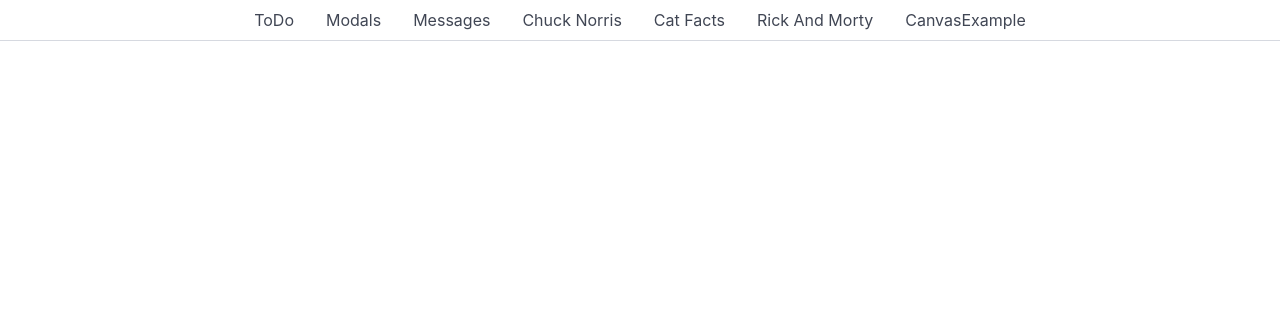
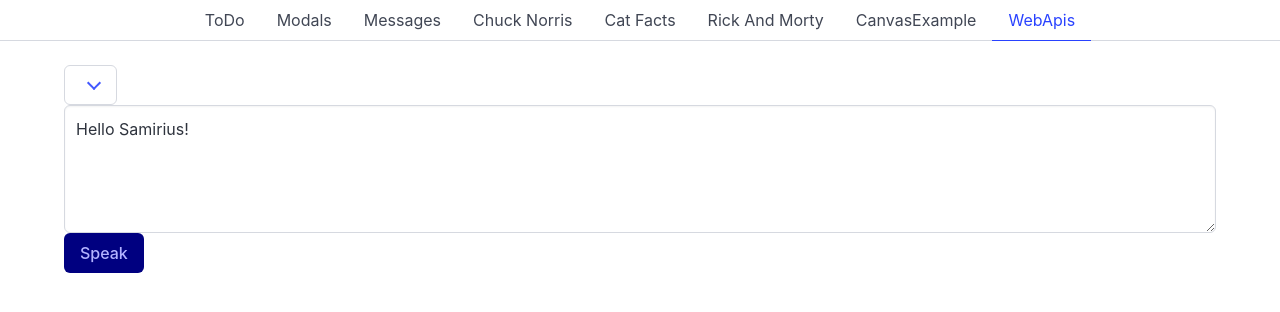
Before and after one commit to milestails777/learnnode, a Vue app: page /webapis in a window 1280 px wide. Shown: the top 312 px of the page. Built offline with nearby package versions, Linux system fonts and the light colour scheme.

Commit message:
add speech voices synth  byt using webapi

```diff
--- a/src/index.js
+++ b/src/index.js
@@ -8,6 +8,7 @@ import ChuckNorris from './pages/ChuckNorris.vue';
 import CatFacts from './pages/CatFacts.vue';
 import RickAndMorty from './pages/RickAndMorty.vue';
 import Canvas from './pages/CanvasExample.vue';
+import WebApis from './pages/WebApis.vue';
 
 const routes = [
   { path: '/', component: ToDo, name: 'ToDo' },
@@ -16,7 +17,8 @@ const routes = [
   { path: '/chuck', component: ChuckNorris, name: 'Chuck Norris'},
   { path: '/catfacts', component: CatFacts, name: 'Cat Facts' },
   { path: '/rickandmorty', component: RickAndMorty, name: 'Rick And Morty'},
-  { path: '/canvas', component: Canvas, name: 'CanvasExample'}
+  { path: '/canvas', component: Canvas, name: 'CanvasExample'},
+  { path: '/webapis', component: WebApis, name: 'WebApis'}
 ];
 
 export const router = createRouter({
--- a/src/pages/CanvasExample.vue
+++ b/src/pages/CanvasExample.vue
@@ -16,6 +16,7 @@ onMounted(() => {
         ctx.fill();
         ctx.closePath();
     }, 1000/60);
+
 });
 
 function move(event) {
--- /dev/null
+++ b/src/pages/WebApis.vue
@@ -0,0 +1,31 @@
+<script setup>
+import { ref } from 'vue';
+
+    const speech = ref('Hello Samirius!');
+    const synth = window.speechSynthesis;
+    const selectedVoice = ref(null);
+    const voices = ref([]);
+    if(synth) {
+        synth.onvoiceschanged = () => {
+            voices.value = synth.getVoices();
+            console.log(voices);
+        }
+    }
+
+function speak(){
+    const utterThis = new SpeechSynthesisUtterance(speech.value);
+    utterThis.voice = selectedVoice.value;
+    synth.speak(utterThis);
+}
+
+</script>
+
+<template>
+<div class="select">
+    <select v-model="selectedVoice">
+        <option v-for="voice in voices" :value="voice">{{ voice.name }}</option>
+    </select>
+</div>
+<textarea class="textarea" v-model="speech"></textarea>
+<button class="button is-primary" @click="speak">Speak</button>
+</template>
```
